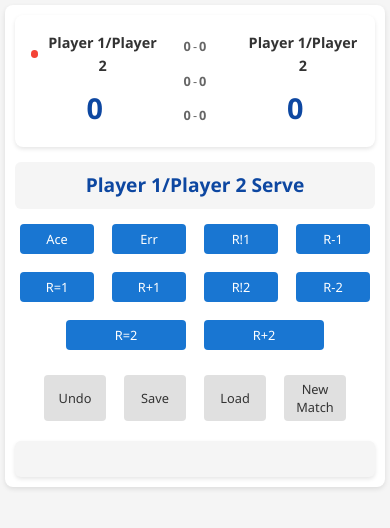
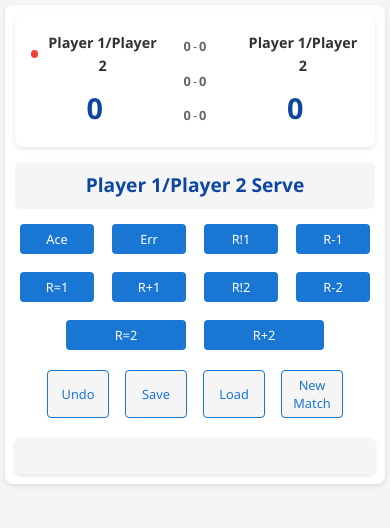
Before and after one commit to lucabol/SandScore, a plain HTML site: page index.html in a window 390 px wide. Both pictures are taken after a click on the button "Start Match". Drawn offline with Linux system fonts and the light colour scheme.

Commit message:
Add enhanced utility buttons for match controls with responsive design

```diff
--- a/styles.css
+++ b/styles.css
@@ -365,6 +365,50 @@ button {
     background-color: #bdbdbd;
 }
 
+/* Match Controls - Enhanced Utility Buttons */
+.match-controls {
+    display: flex;
+    justify-content: center;
+    gap: 6px;
+    margin: 10px 0;
+    flex-wrap: wrap;
+}
+
+.control-btn {
+    background-color: #f5f5f5;
+    color: #1976d2;
+    border: 1px solid #1976d2;
+    border-radius: 4px;
+    padding: 4px 8px;
+    font-size: 0.8rem;
+    cursor: pointer;
+    transition: all 0.2s ease;
+    display: flex;
+    align-items: center;
+    justify-content: center;
+    min-width: 60px;
+}
+
+.control-btn:hover {
+    background-color: #1976d2;
+    color: white;
+    transform: translateY(-1px);
+    box-shadow: 0 1px 2px rgba(0,0,0,0.1);
+}
+
+.control-btn:active {
+    transform: translateY(0);
+    box-shadow: none;
+}
+
+@media (max-width: 480px) {
+    .control-btn {
+        font-size: 0.75rem;
+        padding: 4px 6px;
+        min-width: 50px;
+    }
+}
+
 /* History Panel */
 .history-panel {
     background-color: #fff;
```
